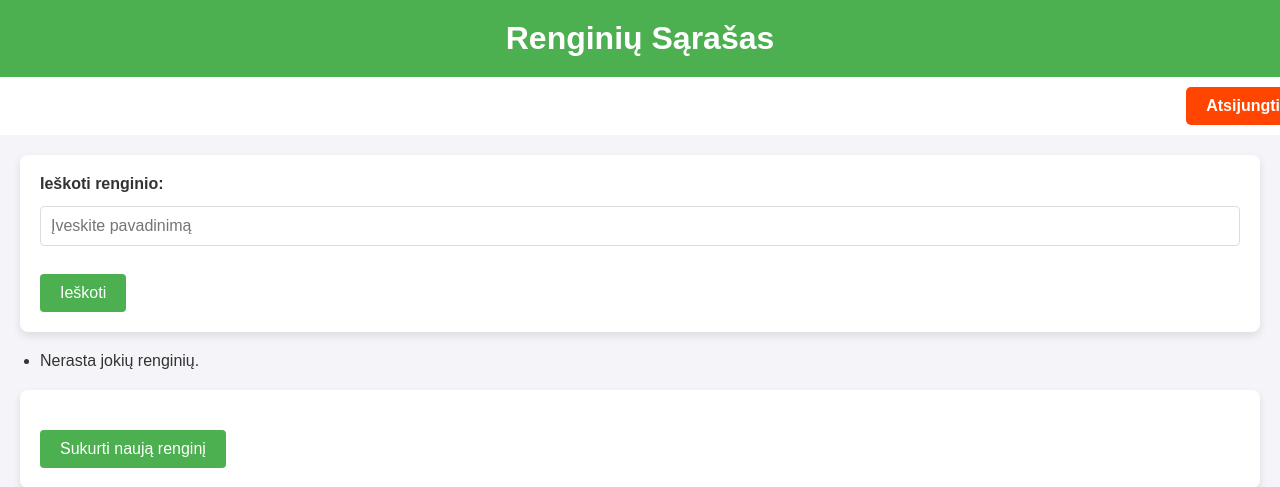
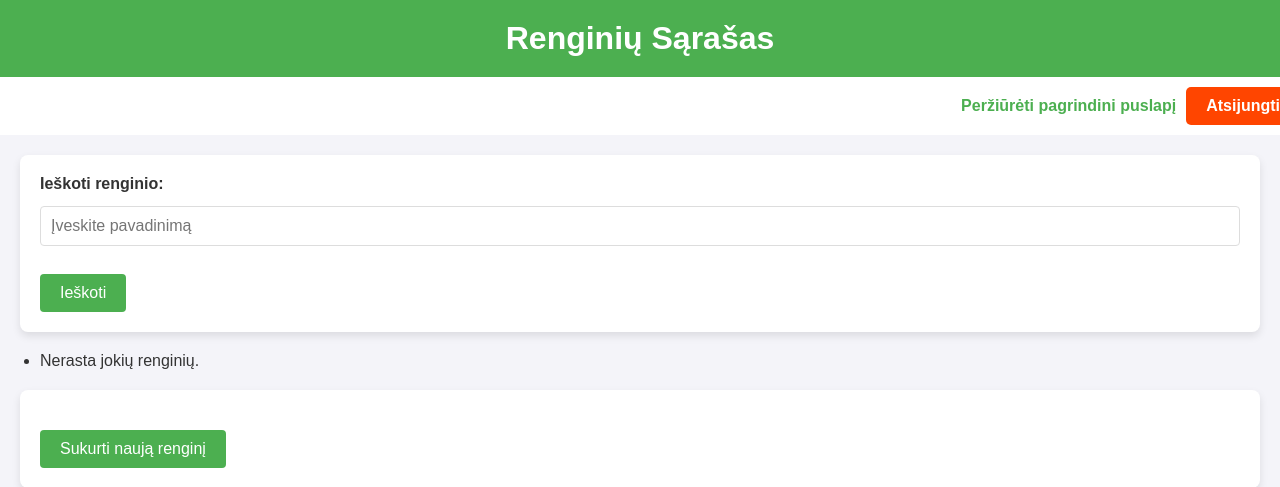
Before and after one commit to TidasKazlavickas/SportsEventsApp, a Django app: page / in a window 1280 px wide. Shown: the top 487 px of the page. Run offline with Django 5.2, Linux system fonts and the light colour scheme; the visitor is signed in with stand-in values (Sample User, id 1); data that the repository does not hold is empty.

Commit message:
Pridetas button is admin panel į front page

```diff
--- a/SportsEventApp/api/templates/api/event_detail.html
+++ b/SportsEventApp/api/templates/api/event_detail.html
@@ -11,6 +11,8 @@
 
 <div class="navbar">
     <div class="navbar-links">
+        <a href="{% url 'events' %}" class="btn btn-primary">Peržiūrėti pagrindini puslapį</a>
+
         {% if user.is_authenticated %}
             <a href="{% url 'logout' %}" class="logout-button">Atsijungti</a>
         {% else %}
--- a/SportsEventApp/api/templates/api/event_list.html
+++ b/SportsEventApp/api/templates/api/event_list.html
@@ -11,6 +11,8 @@
 
 <div class="navbar">
     <div class="navbar-links">
+        <a href="{% url 'events' %}" class="btn btn-primary">Peržiūrėti pagrindini puslapį</a>
+
         {% if user.is_authenticated %}
             <a href="{% url 'logout' %}" class="logout-button">Atsijungti</a>
         {% else %}
```
